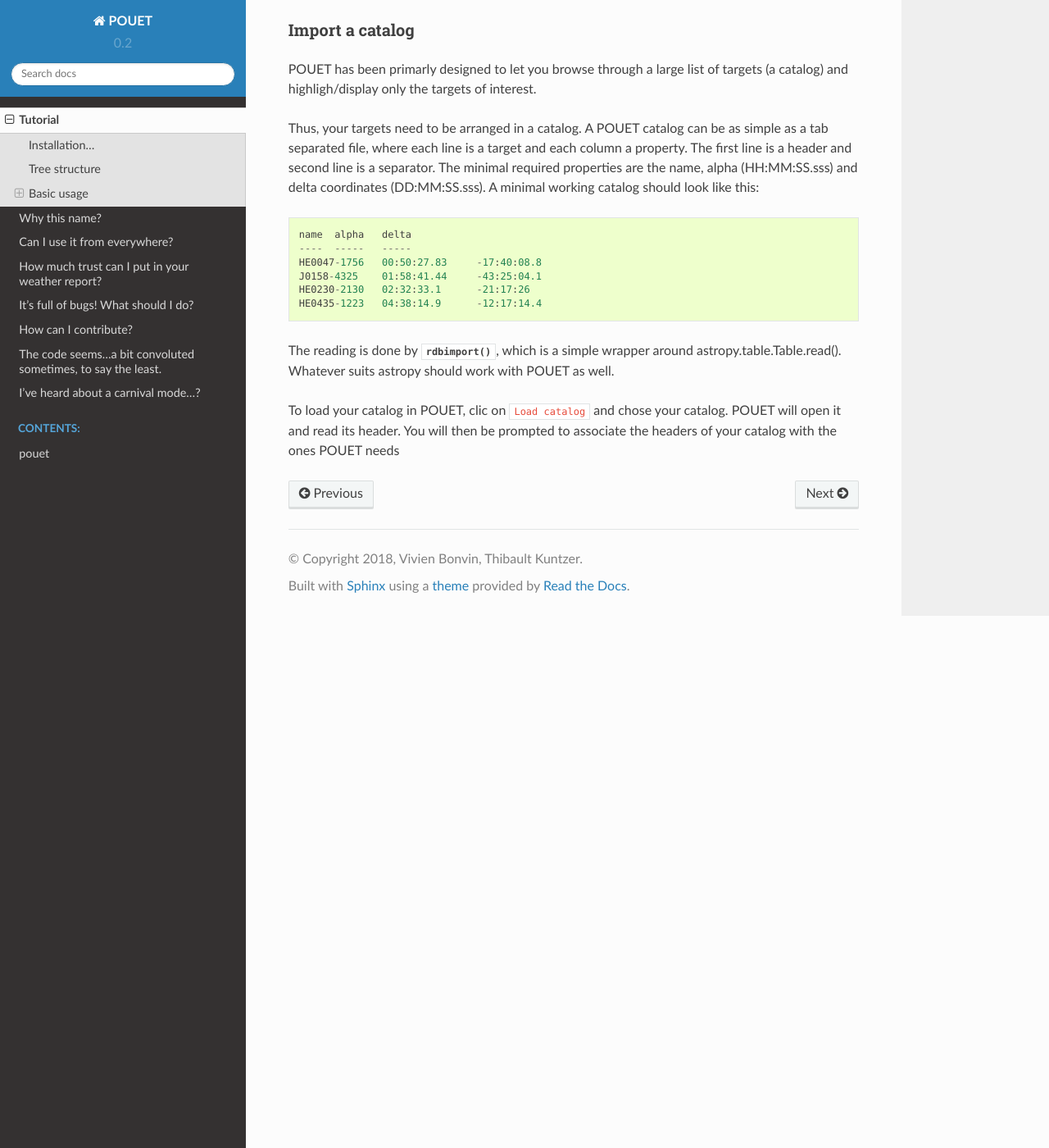
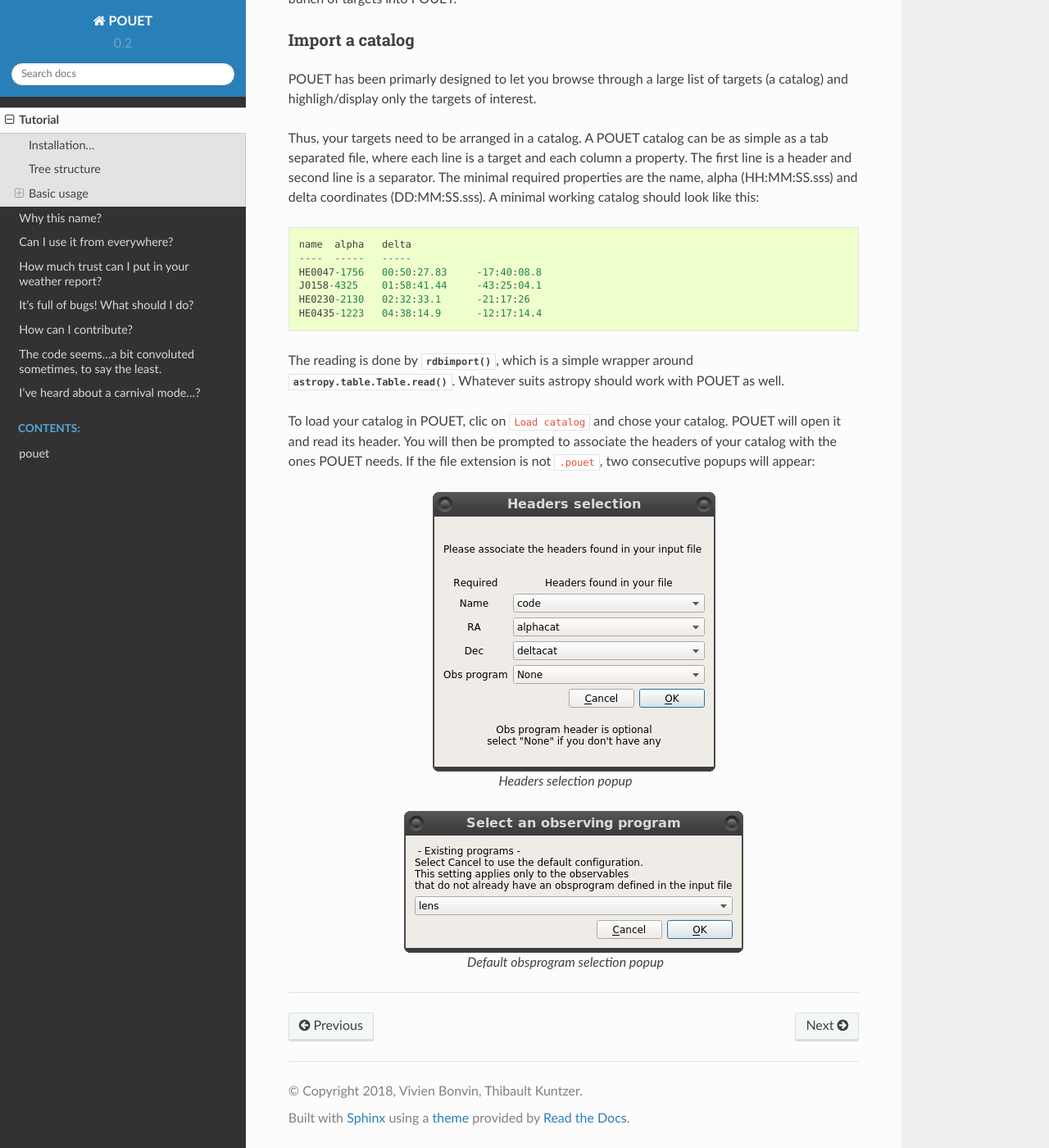
Before and after one commit to vbonvin/POUET, a Sphinx documentation site: the page built from docs/source/tutorial/intro.rst, in a window 1280 px wide and 1400 px high, scrolled down 2064 px. Shown: the whole window at 82% size. Built offline with Sphinx 7.4.7 and the Read the Docs theme 2.0.0, drawn with Linux system fonts in a browser that asks for light colours; some of the changed text lies outside the part shown.

Commit message:
update tuto

```diff
--- a/docs/source/tutorial/intro.rst
+++ b/docs/source/tutorial/intro.rst
@@ -2,7 +2,7 @@
 Welcome to POUET's tutorial!
 ****************************
 
-This section covers the basics of POUET usage.
+This section covers the basics of POUET usage. It is still under construction, but is progressing every day.
 
 
 Installation...
@@ -11,7 +11,6 @@
 ...is currently not required. Simply clone/download the repository and move to its root.
 
 Make sure you have all the requirements installed
-
 ::
     pip install docs/requirements.txt
 
@@ -73,6 +72,7 @@
 
 Import a catalog
 ****************
+
 POUET has been primarly designed to let you browse through a large list of targets (a catalog) and highligh/display only the targets of interest.
 
 Thus, your targets need to be arranged in a catalog. A POUET catalog can be as simple as a tab separated file, where each line is a target and each column a property. The first line is a header and second line is a separator. The minimal required properties are the name, alpha (HH:MM:SS.sss) and delta coordinates (DD:MM:SS.sss). A minimal working catalog should look like this:
@@ -84,7 +84,23 @@
   HE0230-2130	02:32:33.1	-21:17:26
   HE0435-1223	04:38:14.9	-12:17:14.4
 
-The reading is done by :meth:`~obs.rdbimport()`, which is a simple wrapper around astropy.table.Table.read(). Whatever suits astropy should work with POUET as well.
+The reading is done by :meth:`~obs.rdbimport()`, which is a simple wrapper around :meth:`astropy.table.Table.read()`. Whatever suits astropy should work with POUET as well.
 
 
-To load your catalog in POUET, clic on ``Load catalog`` and chose your catalog. POUET will open it and read its header. You will then be prompted to associate the headers of your catalog with the ones POUET needs
+To load your catalog in POUET, clic on ``Load catalog`` and chose your catalog. POUET will open it and read its header. You will then be prompted to associate the headers of your catalog with the ones POUET needs. If the file extension is not ``.pouet``, two consecutive popups will appear:
+
+
+.. figure:: plots/POUET_load_popup_1.png
+    :align: center
+    :alt: POUET mainwindow
+    :figclass: align-center
+
+    Headers selection popup
+.. figure:: plots/POUET_load_popup_2.png
+    :align: center
+    :alt: POUET mainwindow
+    :figclass: align-center
+
+    Default obsprogram selection popup
+
+....
```
Also changed, not shown: docs/source/tutorial/plots/POUET_load_popup_1.png (added), docs/source/tutorial/plots/POUET_load_popup_2.png (added), 3 other files.
